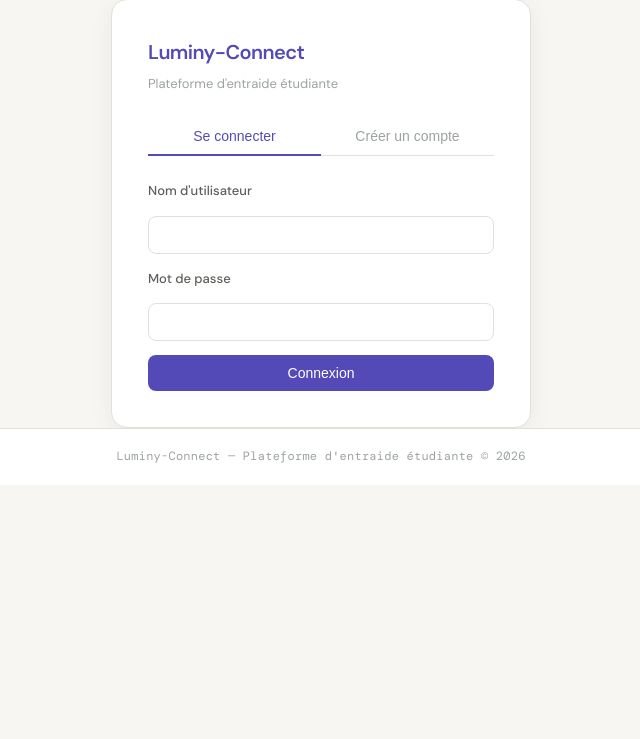
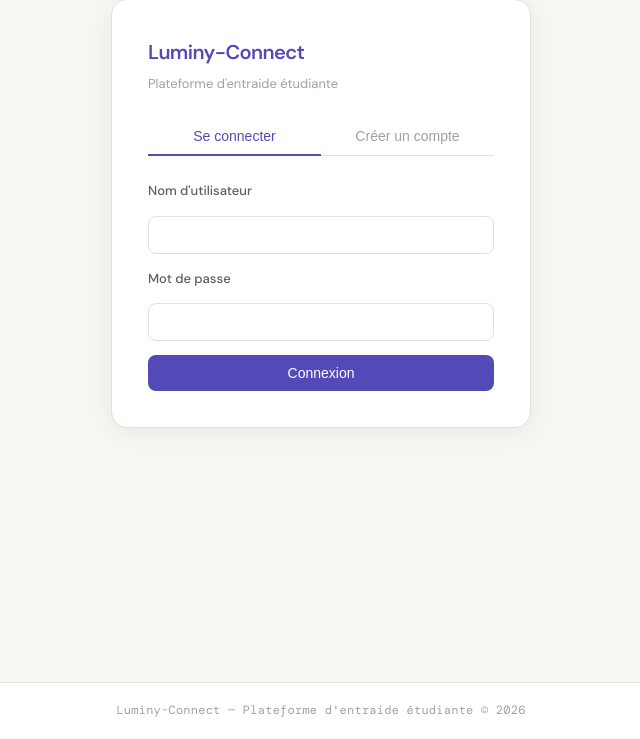
Before and after one commit to Hermez-anderrahim/Projet-Web, a Flask app: page /connexion in a window 1280 px wide. Shown: the part 61-800 px from the top of the page, without its empty margins (319-959 px from the left). Run offline with Flask 3, Linux system fonts and the light colour scheme.

Commit message:
fixed the footer

```diff
--- a/static/style.css
+++ b/static/style.css
@@ -533,6 +533,7 @@ footer {
   background: var(--blanc);
   font-family: 'DM Mono', monospace;
   letter-spacing: 0.02em;
+  margin-top: auto;
 }
 
 /* ── Animation ───────────────────────────────────────────── */
--- a/templates/connexion.html
+++ b/templates/connexion.html
@@ -53,5 +53,4 @@ function switchTab(name, btn) {
   btn.classList.add('active');
 }
 </script>
-</body>
 {% include 'pied_de_page.html' %}
```
Also changed, not shown: luminy_connect.sqlite.
